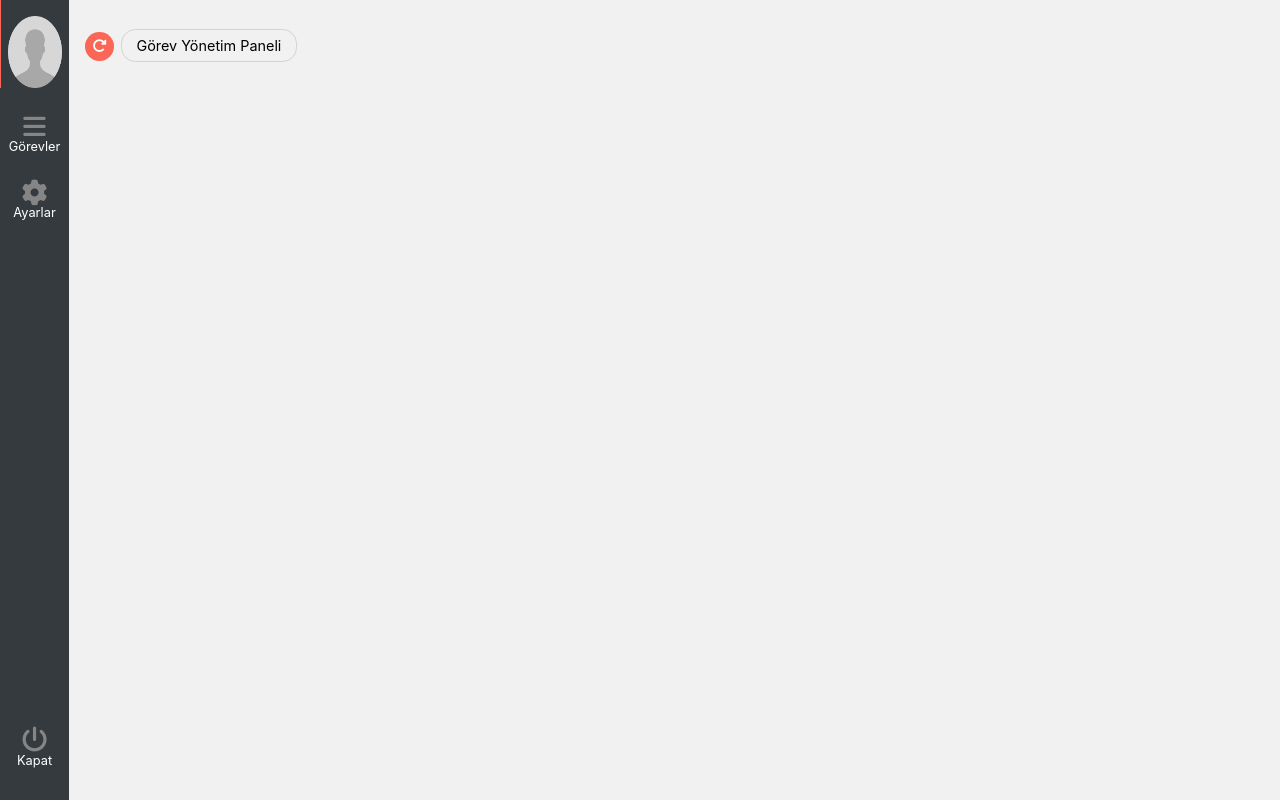
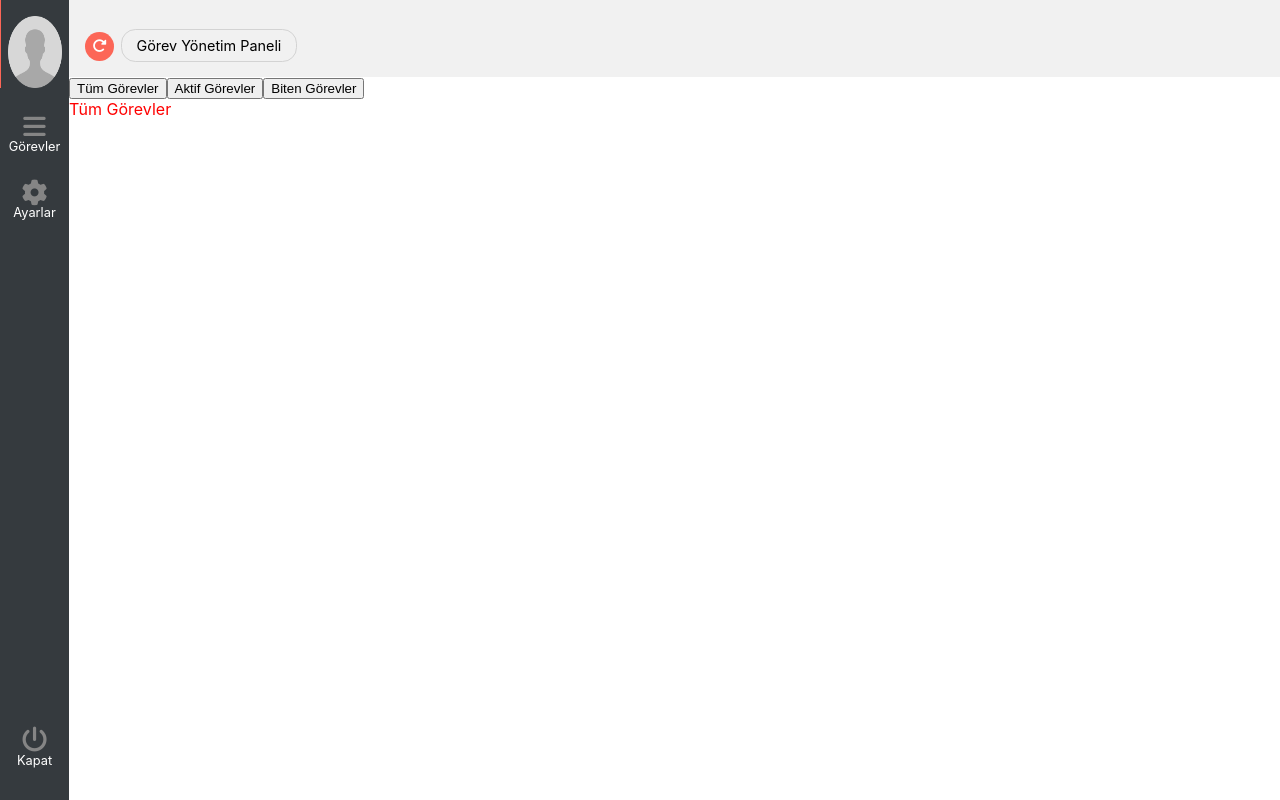
Before and after one commit to brkcrdk/todo, a React (Create React App) app: page / in a window 1280 px wide. Built offline with nearby package versions, Linux system fonts and the light colour scheme.

Commit message:
Tabs added

```diff
--- a/src/Components/Main/Main.jsx
+++ b/src/Components/Main/Main.jsx
@@ -2,6 +2,7 @@ import React, { useState } from "react";
 import "./main.scss";
 import Sidebar from "../Sidebar/Sidebar";
 import Navbar from "../Navbar/Navbar";
+import Tabs from "../Tabs/Tabs";
 const Main = () => {
   const [arr, setArr] = useState([1, 2, 3, 4, 5, 6]);
   const swap = (array, idx1) => {
@@ -21,6 +22,7 @@ const Main = () => {
       <Sidebar />
       <div id="content-container">
         <Navbar />
+        <Tabs />
       </div>
     </div>
   );
--- a/src/Components/Main/main.scss
+++ b/src/Components/Main/main.scss
@@ -7,6 +7,7 @@
 }
 
 #content-container {
-  display: grid;
+  display: flex;
+  flex-direction: column;
   width: 100%;
 }
--- a/src/Components/Tabs/Tabs.jsx
+++ b/src/Components/Tabs/Tabs.jsx
@@ -1,11 +1,36 @@
-import React from "react";
+import React, { useState } from "react";
+import "./tabs.scss";
+const Tabs = () => {
+  const [active, setActive] = useState(0);
+  const handleTab = (index) => {
+    if (active !== index) {
+      setActive(index);
+    }
+  };
+  const renderTabs = ["Tüm Görevler", "Aktif Görevler", "Biten Görevler"].map(
+    (todo, index) => (
+      <button
+        key={index}
+        onClick={() => {
+          handleTab(index);
+        }}>
+        {todo}
+      </button>
+    )
+  );
 
-const Tabs = () => {
   return (
     <div id="tab-container">
-      <button className="tab-link">Tüm Görevler</button>
-      <button className="tab-link">Aktif Görevler</button>
-      <button className="tab-link">Biten Görevler</button>
+      {renderTabs}
+      <div className={`tab-content ${active === 0 ? "active" : ""}`}>
+        Tüm Görevler
+      </div>
+      <div className={`tab-content ${active === 1 ? "active" : ""}`}>
+        Aktif Görevler
+      </div>
+      <div className={`tab-content ${active === 2 ? "active" : ""}`}>
+        Biten Görevler
+      </div>
     </div>
   );
 };
--- a/src/Components/Tabs/tabs.scss
+++ b/src/Components/Tabs/tabs.scss
@@ -1 +1,8 @@
 @import "../../utils.scss";
+.tab-content {
+  display: none;
+}
+.active {
+  display: flex;
+  color: red;
+}
```
